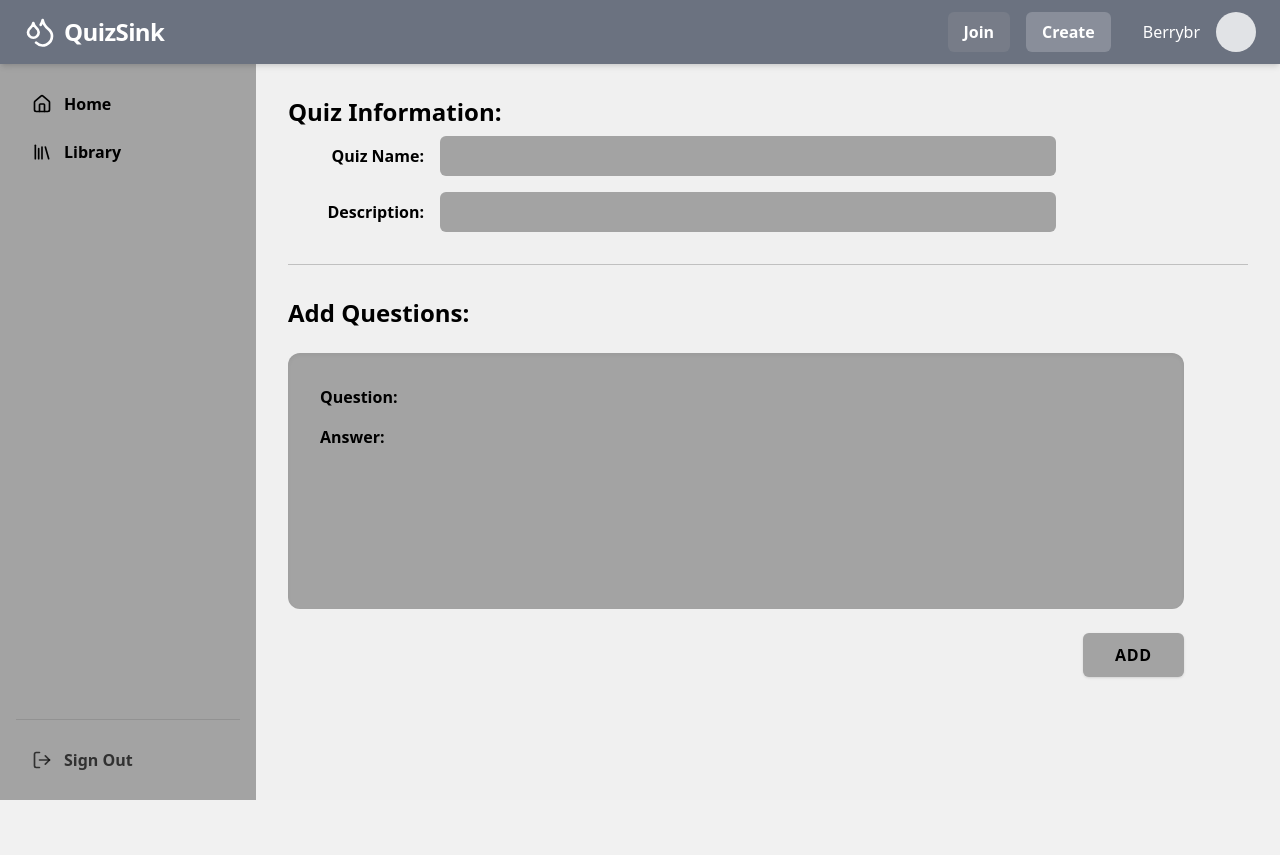
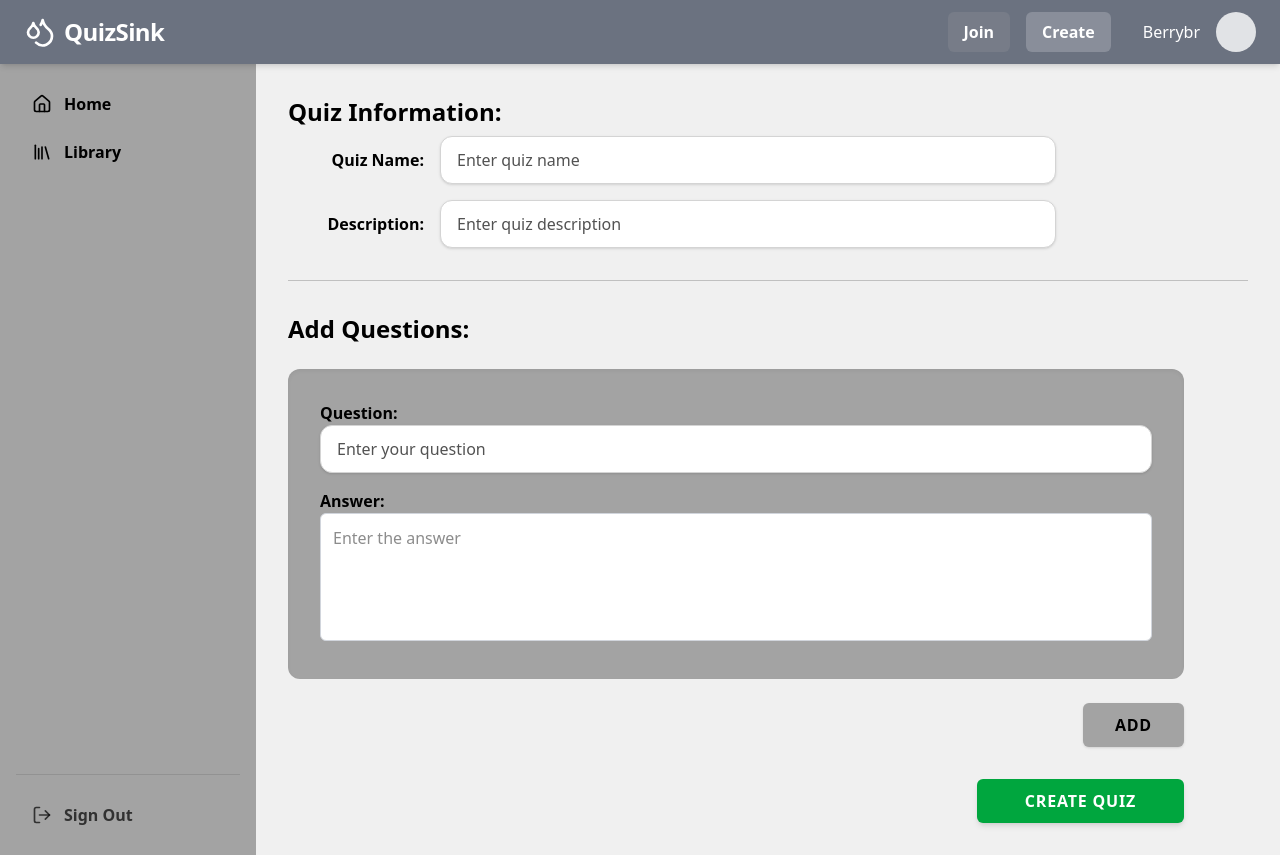
Before and after one commit to Brettberry07/quiz-show, a Next.js app in the folder frontend/: page /create in a window 1280 px wide. Before the commit the page ends 800 px from the top, so only its background shows below. Built offline with nearby package versions, Linux system fonts and the light colour scheme.

Commit message:
feat: added functionality with question management

```diff
--- a/frontend/app/create/page.tsx
+++ b/frontend/app/create/page.tsx
@@ -5,8 +5,64 @@ import { Card } from "@/components/ui/Card";
 import { Button } from "@/components/ui/Button";
 import { Input } from "@/components/ui/Input";
 import { motion } from "framer-motion";
+import { useState } from "react";
+
+interface Question {
+  id: string;
+  question: string;
+  answer: string;
+}
 
 export default function CreatePage() {
+  const [quizName, setQuizName] = useState("");
+  const [description, setDescription] = useState("");
+  const [currentQuestion, setCurrentQuestion] = useState("");
+  const [currentAnswer, setCurrentAnswer] = useState("");
+  const [questions, setQuestions] = useState<Question[]>([]);
+
+  const handleAddQuestion = () => {
+    if (!currentQuestion.trim() || !currentAnswer.trim()) {
+      alert("Please fill in both question and answer");
+      return;
+    }
+
+    const newQuestion: Question = {
+      id: Date.now().toString(),
+      question: currentQuestion,
+      answer: currentAnswer,
+    };
+
+    setQuestions([...questions, newQuestion]);
+    setCurrentQuestion("");
+    setCurrentAnswer("");
+  };
+
+  const handleRemoveQuestion = (id: string) => {
+    setQuestions(questions.filter(q => q.id !== id));
+  };
+
+  const handleSubmitQuiz = () => {
+    if (!quizName.trim()) {
+      alert("Please enter a quiz name");
+      return;
+    }
+
+    if (questions.length === 0) {
+      alert("Please add at least one question");
+      return;
+    }
+
+    const quizData = {
+      name: quizName,
+      description,
+      questions,
+    };
+
+    console.log("Quiz created:", quizData);
+    // TODO: Send to backend API
+    alert("Quiz created successfully!");
+  };
+
   return (
     <Shell>
       <div className="p-8 max-w-5xl mx-auto space-y-8">
@@ -21,11 +77,21 @@ export default function CreatePage() {
             <div className="grid gap-4 max-w-3xl pl-4">
               <div className="grid grid-cols-[120px_1fr] items-center gap-4">
                 <label className="font-bold text-black text-right">Quiz Name:</label>
-                <div className="bg-[#a3a3a3] rounded-md h-10 w-full" />
+                <Input
+                  value={quizName}
+                  onChange={(e) => setQuizName(e.target.value)}
+                  placeholder="Enter quiz name"
+                  className="bg-white"
+                />
               </div>
               <div className="grid grid-cols-[120px_1fr] items-center gap-4">
                 <label className="font-bold text-black text-right">Description:</label>
-                <div className="bg-[#a3a3a3] rounded-md h-10 w-full" />
+                <Input
+                  value={description}
+                  onChange={(e) => setDescription(e.target.value)}
+                  placeholder="Enter quiz description"
+                  className="bg-white"
+                />
               </div>
             </div>
           </div>
@@ -44,21 +110,71 @@ export default function CreatePage() {
            <div className="bg-[#a3a3a3] rounded-xl p-8 space-y-4 max-w-4xl shadow-inner">
                 <div className="space-y-2">
                     <label className="font-bold text-black">Question:</label>
-                    {/* Placeholder for question input visualization from image */}
+                    <Input
+                      value={currentQuestion}
+                      onChange={(e) => setCurrentQuestion(e.target.value)}
+                      placeholder="Enter your question"
+                      className="bg-white"
+                    />
                 </div>
 
                  <div className="space-y-2 mt-4">
                     <label className="font-bold text-black">Answer:</label>
-                     <div className="h-32"></div> {/* Spacer for the big gray block */}
+                    <textarea
+                      value={currentAnswer}
+                      onChange={(e) => setCurrentAnswer(e.target.value)}
+                      placeholder="Enter the answer"
+                      className="w-full h-32 p-3 rounded-md border border-gray-300 bg-white resize-none"
+                    />
                 </div>
            </div>
 
            <div className="flex justify-end max-w-4xl">
-              <Button className="bg-[#a3a3a3] text-black font-bold uppercase tracking-wider hover:bg-[#999] px-8 rounded-md shadow-sm">
+              <Button
+                onClick={handleAddQuestion}
+                className="bg-[#a3a3a3] text-black font-bold uppercase tracking-wider hover:bg-[#999] px-8 rounded-md shadow-sm"
+              >
                 Add
               </Button>
            </div>
         </motion.section>
+
+        {questions.length > 0 && (
+          <motion.section
+            initial={{ opacity: 0, y: 10 }}
+            animate={{ opacity: 1, y: 0 }}
+            className="space-y-4 max-w-4xl"
+          >
+            <h2 className="text-2xl font-bold text-black">Questions Added ({questions.length}):</h2>
+            <div className="space-y-3">
+              {questions.map((q, index) => (
+                <Card key={q.id} className="p-4 bg-white">
+                  <div className="flex justify-between items-start gap-4">
+                    <div className="flex-1 space-y-2">
+                      <p className="font-bold text-black">Q{index + 1}: {q.question}</p>
+                      <p className="text-gray-700">A: {q.answer}</p>
+                    </div>
+                    <Button
+                      onClick={() => handleRemoveQuestion(q.id)}
+                      className="bg-red-500 hover:bg-red-600 text-white px-3 py-1 text-sm"
+                    >
+                      Remove
+                    </Button>
+                  </div>
+                </Card>
+              ))}
+            </div>
+          </motion.section>
+        )}
+
+        <div className="flex justify-end max-w-4xl">
+          <Button
+            onClick={handleSubmitQuiz}
+            className="bg-green-600 hover:bg-green-700 text-white font-bold uppercase tracking-wider px-12 py-3 rounded-md shadow-md"
+          >
+            Create Quiz
+          </Button>
+        </div>
       </div>
     </Shell>
   );
--- a/frontend/app/play/page.tsx
+++ b/frontend/app/play/page.tsx
@@ -17,7 +17,7 @@ export default function PlayPage() {
           <motion.div
             initial={{ scale: 0.8, opacity: 0 }}
             animate={{ scale: 1, opacity: 1 }}
-            className="bg-white p-8 rounded-2xl shadow-lg max-w-2xl w-full text-center min-h-[200px] flex items-center justify-center"
+            className="bg-white p-8 rounded-2xl shadow-lg max-w-2xl w-full text-center min-h-50 flex items-center justify-center"
            >
               <h2 className="text-4xl font-black text-black">What is the capital of France?</h2>
           </motion.div>
@@ -67,7 +67,7 @@ function GameButton({ icon, color, delay }: { icon: React.ReactNode, color: stri
             transition={{ delay, type: "spring" }}
             whileHover={{ scale: 1.02 }}
             whileTap={{ scale: 0.95 }}
-            className={`${color} rounded-xl shadow-[0_8px_0_rgba(0,0,0,0.2)] active:shadow-none active:translate-y-[8px] transition-all flex items-center justify-center p-8 text-black`}
+            className={`${color} rounded-xl shadow-[0_8px_0_rgba(0,0,0,0.2)] active:shadow-none active:translate-y-2 transition-all flex items-center justify-center p-8 text-black`}
         >
             {icon}
         </motion.button>
```
Also changed, not shown: 1 other file (tests, documents, lock files or other folders).
